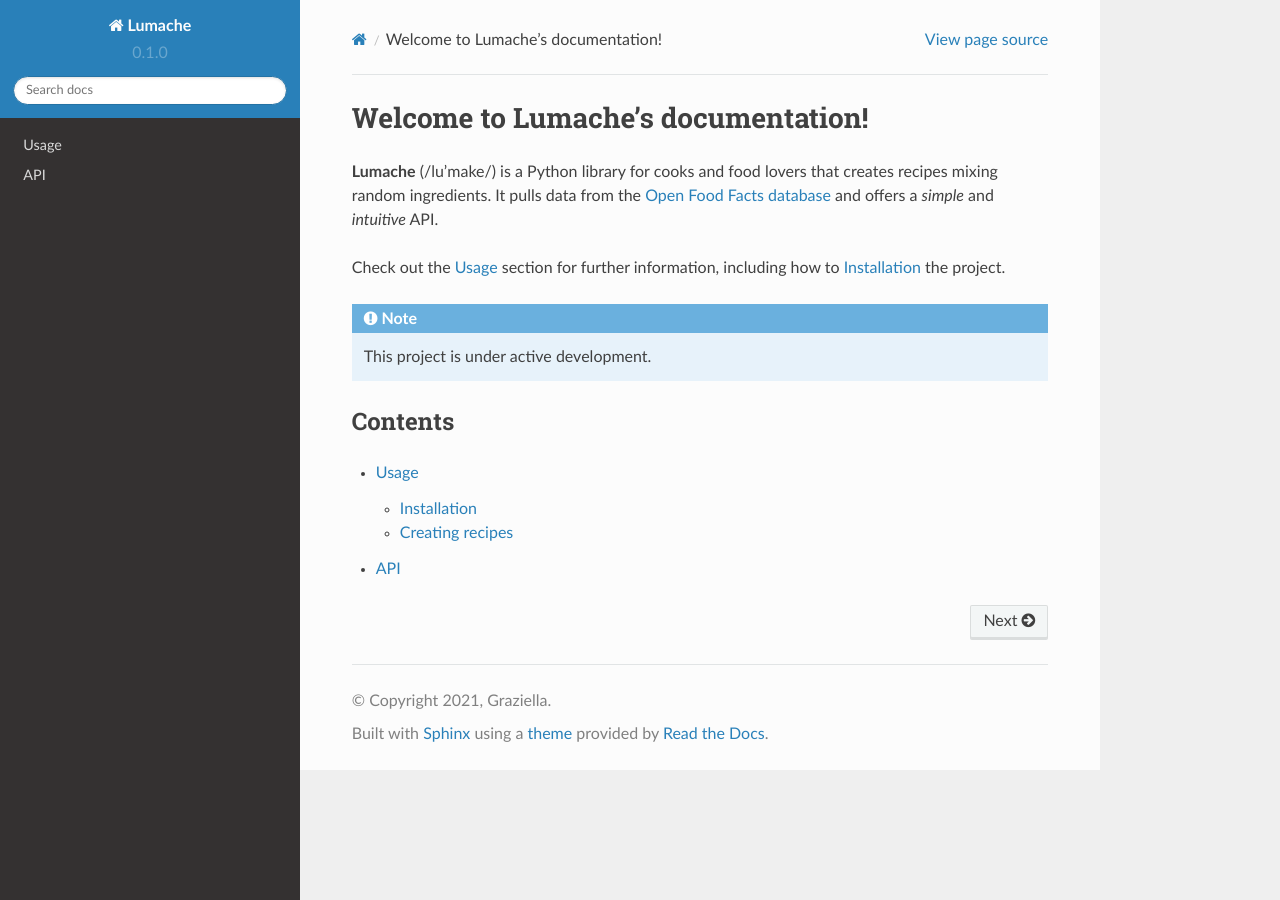
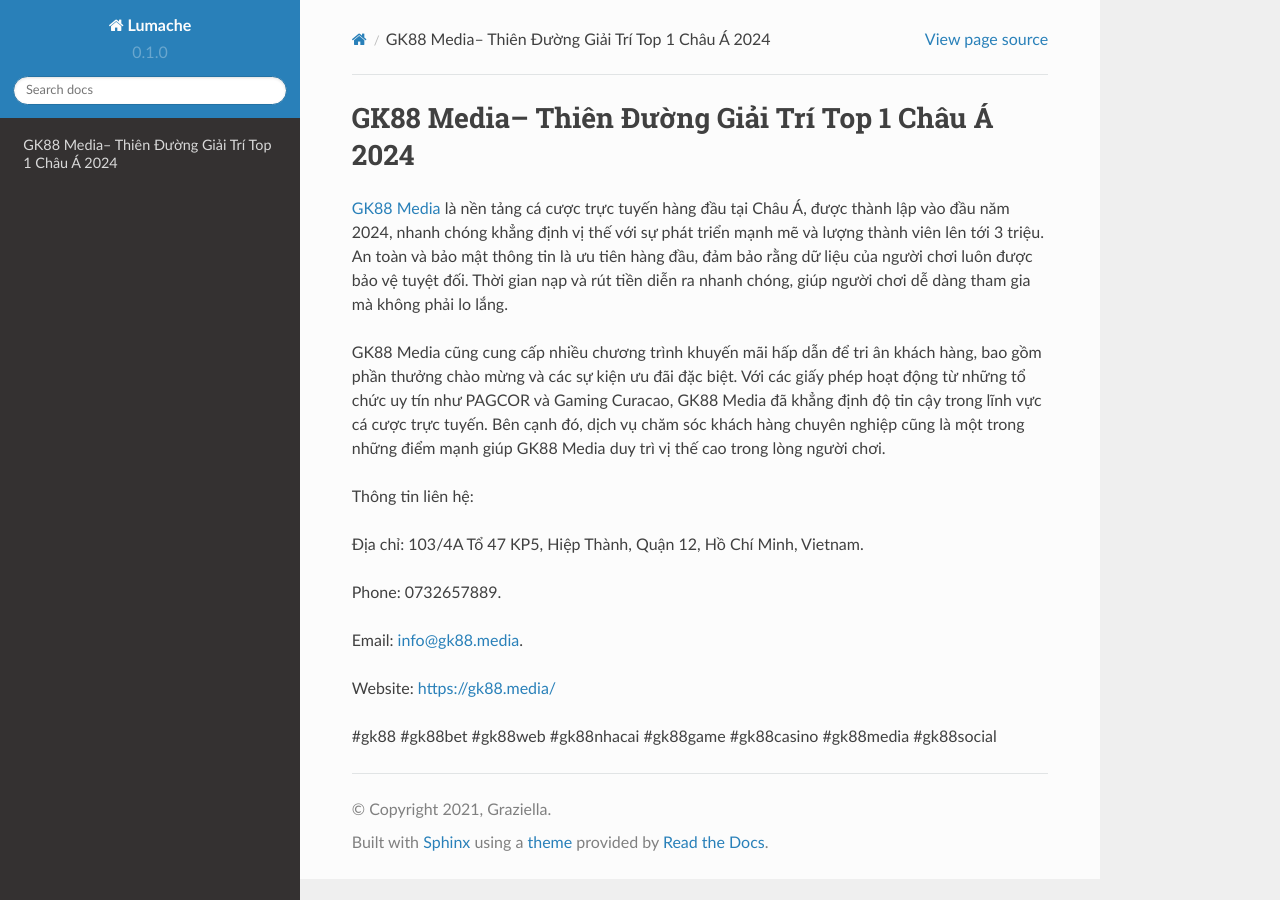
Before and after one commit to JonsCalicut123/gk88media, a Sphinx documentation site: the page built from docs/source/index.rst, in a window 1280 px wide. Built offline with Sphinx 7.4.7 and the Read the Docs theme 2.0.0, drawn with Linux system fonts in a browser that asks for light colours.

Commit message:
Update index.rst

```diff
--- a/docs/source/index.rst
+++ b/docs/source/index.rst
@@ -1,22 +1,18 @@
-Welcome to Lumache's documentation!
+GK88 Media– Thiên Đường Giải Trí Top 1 Châu Á 2024
 ===================================
 
-**Lumache** (/lu'make/) is a Python library for cooks and food lovers
-that creates recipes mixing random ingredients.
-It pulls data from the `Open Food Facts database <https://world.openfoodfacts.org/>`_
-and offers a *simple* and *intuitive* API.
+`GK88 Media <https://gk88.media/>`_ là nền tảng cá cược trực tuyến hàng đầu tại Châu Á, được thành lập vào đầu năm 2024, nhanh chóng khẳng định vị thế với sự phát triển mạnh mẽ và lượng thành viên lên tới 3 triệu. An toàn và bảo mật thông tin là ưu tiên hàng đầu, đảm bảo rằng dữ liệu của người chơi luôn được bảo vệ tuyệt đối. Thời gian nạp và rút tiền diễn ra nhanh chóng, giúp người chơi dễ dàng tham gia mà không phải lo lắng.
 
-Check out the :doc:`usage` section for further information, including
-how to :ref:`installation` the project.
+GK88 Media cũng cung cấp nhiều chương trình khuyến mãi hấp dẫn để tri ân khách hàng, bao gồm phần thưởng chào mừng và các sự kiện ưu đãi đặc biệt. Với các giấy phép hoạt động từ những tổ chức uy tín như PAGCOR và Gaming Curacao, GK88 Media đã khẳng định độ tin cậy trong lĩnh vực cá cược trực tuyến. Bên cạnh đó, dịch vụ chăm sóc khách hàng chuyên nghiệp cũng là một trong những điểm mạnh giúp GK88 Media duy trì vị thế cao trong lòng người chơi.
 
-.. note::
+Thông tin liên hệ:
 
-   This project is under active development.
+Địa chỉ: 103/4A Tổ 47 KP5, Hiệp Thành, Quận 12, Hồ Chí Minh, Vietnam.
 
-Contents
---------
+Phone: 0732657889.
 
-.. toctree::
+Email: info@gk88.media.
 
-   usage
-   api
+Website: https://gk88.media/
+
+#gk88 #gk88bet #gk88web #gk88nhacai #gk88game #gk88casino #gk88media #gk88social
```
